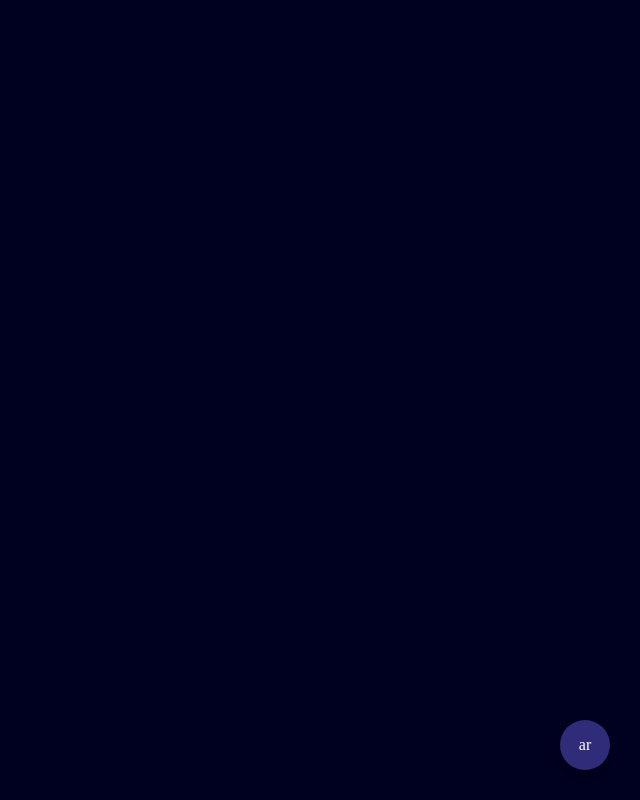
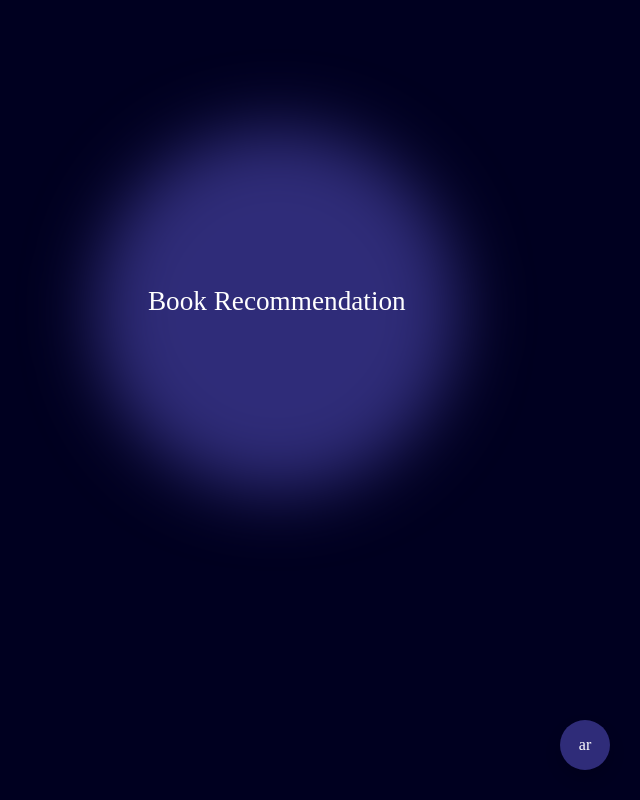
Before and after one commit to Henry-Azer/book-nook-website, a React (Create React App) app: page / in a window 1280 px wide. Shown: the whole page, without its empty margins (640-1280 px from the left). Built offline with nearby package versions, Linux system fonts and the light colour scheme.

Commit message:
handle circle component to match the usage in home view

```diff
--- a/src/components/animation/circle.jsx
+++ b/src/components/animation/circle.jsx
@@ -1,13 +1,9 @@
 import React from "react";
 
-const Circle = (props)=> {
+const Circle = (props) => {
      return (
           <div
-               className={
-                    "rounded-circle position-absolute circle " +
-                    props.backgroundColor +
-                    "-background"
-               }
+               className="position-absolute d-flex justify-content-center align-items-center circle-container"
                style={{
                     width: `${props.size}em`,
                     height: `${props.size}em`,
@@ -17,7 +13,20 @@ const Circle = (props)=> {
                     right: `${props.right}px`,
                     left: `${props.left}px`,
                }}
-          ></div>
+          >
+               {props.children && (
+                    <p className="text-white text-center circle-text w-75 fs-4">
+                         {props.children}
+                    </p>
+               )}
+               <div
+                    className={
+                         "position-absolute rounded-circle circle d-flex justify-content-center align-items-center w-100 h-100 " +
+                         props.backgroundColor +
+                         "-background"
+                    }
+               />
+          </div>
      );
-}
+};
 export default Circle;
--- a/src/styles/styles.css
+++ b/src/styles/styles.css
@@ -39,9 +39,14 @@ body {
      -o-user-drag: none;
 }
 
+.circle-container {
+     animation: circles-motion linear infinite normal both;
+}
 .circle {
      filter: blur(30px);
-     animation: circles-motion linear infinite normal both;
+}
+.circle-text {
+     z-index: 1111;
 }
 .beige-background {
      background-color: var(--beige);
@@ -174,7 +179,7 @@ button:active {
 
 /* ---------- MEDIA QUERIES START -------------------- */
 @media only screen and (max-width: 1280px) {
-     .form-card{
+     .form-card {
           width: 100% !important;
           border: none !important;
      }
--- a/src/views/Home.jsx
+++ b/src/views/Home.jsx
@@ -1,10 +1,24 @@
 import React from "react";
 import { useSelector } from "react-redux";
+
+import Circle from "../components/animation/circle";
 
 const Home = () => {
      useSelector((state) => console.log(state));
 
-     return <div></div>;
+     return (
+          <div>
+               <Circle
+                    size="20"
+                    backgroundColor="light-purple"
+                    duration="30"
+                    top="150"
+                    right="200"
+               >
+                    Book Recommendation
+               </Circle>
+          </div>
+     );
 };
 
 export default Home;
--- a/src/views/auth/SignUp.jsx
+++ b/src/views/auth/SignUp.jsx
@@ -242,10 +242,10 @@ const SignUp = () => {
                                         <option value="" disabled>
                                              {t("signUp:gender")}
                                         </option>
-                                        <option value="male">
+                                        <option value="MALE">
                                              {t("signUp:male")}
                                         </option>
-                                        <option value="female">
+                                        <option value="FEMALE">
                                              {t("signUp:female")}
                                         </option>
                                    </select>
```
